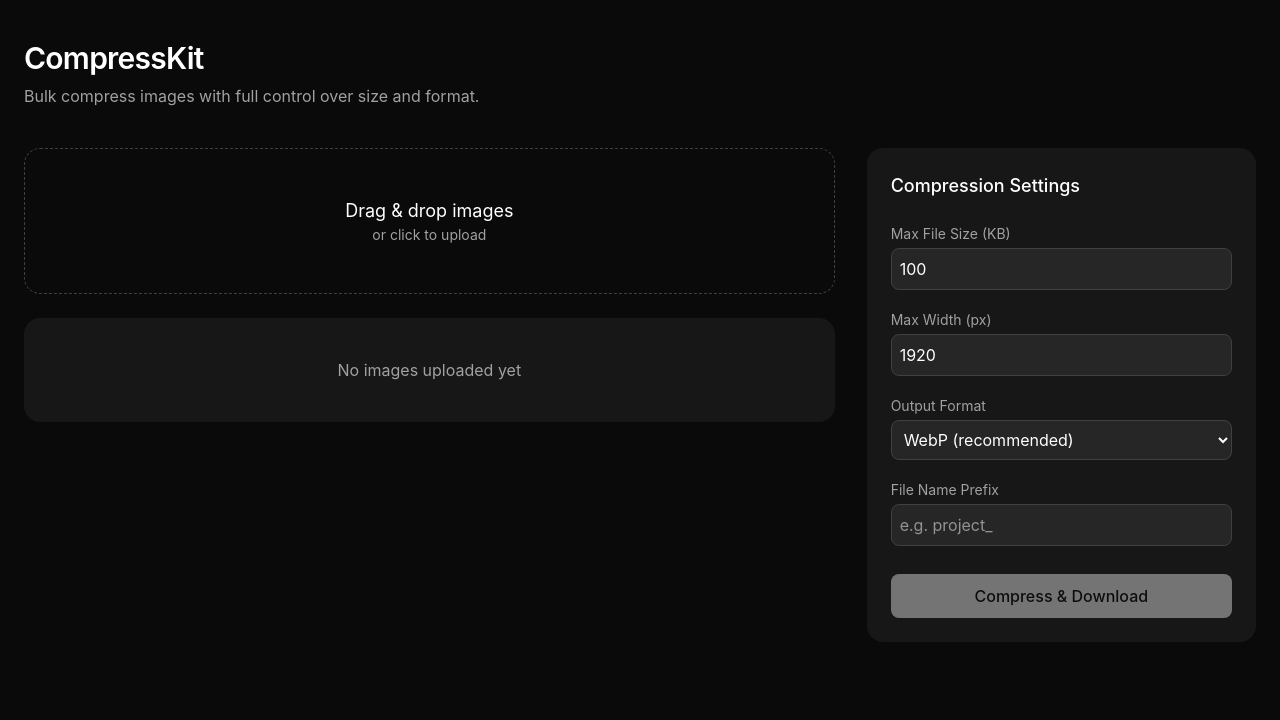
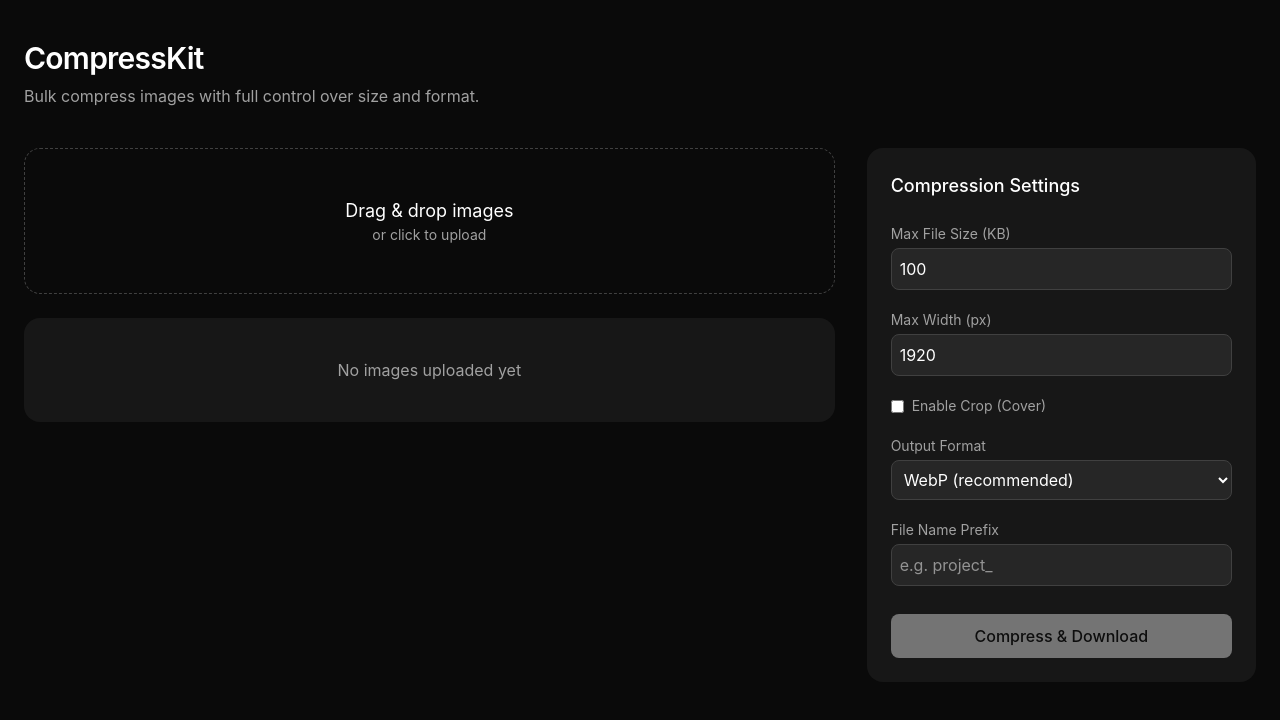
Before and after one commit to username36844/CompressKitnew, a React (Vite) app: page / in a window 1280 px wide. Shown: the top 720 px of the page. Built offline with nearby package versions, Linux system fonts and the light colour scheme.

Commit message:
Added croping feature

```diff
--- a/src/App.jsx
+++ b/src/App.jsx
@@ -7,6 +7,7 @@ import { compressImage } from "../src/utils/compressImage";
 import { downloadZip } from "../src/utils/zipFiles";
 import { buildFileName } from "../src/utils/rename";
 import { getSafeFormat } from "./utils/getSafeFormat";
+import { cropImageToCover } from "./utils/cropImage";
 
 export default function Home() {
   const [files, setFiles] = useState([]);
@@ -15,7 +16,12 @@ export default function Home() {
   const [settings, setSettings] = useState({
     maxSize: 100,
     maxWidth: 1920,
-    format: "webp", // ✅ default set here
+    format: "webp",
+    crop: {
+      enabled: false,
+      width: 800,
+      height: 500,
+    },
     rename: {
       prefix: "",
       suffix: "",
@@ -56,18 +62,37 @@ export default function Home() {
     const results = await Promise.all(
       files.map((item, index) =>
         limit(async () => {
-          // Set processing state
+          // 1. mark processing
           setFiles((prev) =>
             prev.map((f) =>
-              f.id === item.id ? { ...f, status: "processing" } : f,
+              f.id === item.id
+                ? { ...f, status: "processing", progress: 0 }
+                : f,
             ),
           );
 
-          // ✅ Resolve safe format
+          try {
+            // 2. resolve safe format
             const safeFormat = getSafeFormat(item.extension, settings.format);
 
+            // 3. decide input file (crop or original)
+            let inputFile = item.file;
+
+            if (settings.crop?.enabled) {
+              const croppedBlob = await cropImageToCover(
+                item.file,
+                settings.crop.width,
+                settings.crop.height,
+              );
+
+              inputFile = new File([croppedBlob], item.file.name, {
+                type: "image/jpeg", // temp format for processing
+              });
+            }
+
+            // 4. compress (with progress)
             const compressed = await compressImage(
-            item.file,
+              inputFile,
               { ...settings, format: safeFormat },
               (progress) => {
                 setFiles((prev) =>
@@ -76,21 +101,23 @@ export default function Home() {
               },
             );
 
-          // ✅ Ensure correct extension
+            // 5. fix extension
             const outputExt =
               settings.format === "auto" ? item.extension : safeFormat;
 
+            // 6. build filename
             const fileName = buildFileName(
               { ...item, extension: outputExt },
               index,
               settings.rename,
             );
 
+            // 7. create final file
             const finalFile = new File([compressed], fileName, {
               type: compressed.type,
             });
 
-          // Update UI
+            // 8. update UI
             setFiles((prev) =>
               prev.map((f) =>
                 f.id === item.id
@@ -98,17 +125,34 @@ export default function Home() {
                       ...f,
                       compressedSize: compressed.size,
                       status: "done",
+                      progress: 100,
                     }
                   : f,
               ),
             );
 
             return finalFile;
+          } catch (err) {
+            // error handling (important for production feel)
+            setFiles((prev) =>
+              prev.map((f) =>
+                f.id === item.id ? { ...f, status: "error" } : f,
+              ),
+            );
+
+            return null;
+          }
         }),
       ),
     );
 
-    await downloadZip(results);
+    // remove failed ones
+    const validFiles = results.filter(Boolean);
+
+    if (validFiles.length) {
+      await downloadZip(validFiles);
+    }
+
     setIsProcessing(false);
   };
 
--- a/src/components/SettingsPanel.jsx
+++ b/src/components/SettingsPanel.jsx
@@ -43,6 +43,61 @@ export default function SettingsPanel({
             }
             className="w-full p-2 bg-neutral-800 border border-neutral-700 rounded-lg"
           />
+        </div>
+
+        {/* crop */}
+        <div>
+          <label className="flex items-center gap-2 text-sm text-neutral-400 mb-2">
+            <input
+              type="checkbox"
+              checked={settings.crop.enabled}
+              onChange={(e) =>
+                setSettings({
+                  ...settings,
+                  crop: {
+                    ...settings.crop,
+                    enabled: e.target.checked,
+                  },
+                })
+              }
+            />
+            Enable Crop (Cover)
+          </label>
+
+          {settings.crop.enabled && (
+            <div className="flex gap-2">
+              <input
+                type="number"
+                value={settings.crop.width}
+                onChange={(e) =>
+                  setSettings({
+                    ...settings,
+                    crop: {
+                      ...settings.crop,
+                      width: +e.target.value,
+                    },
+                  })
+                }
+                className="w-full p-2 bg-neutral-800 rounded"
+                placeholder="Width"
+              />
+              <input
+                type="number"
+                value={settings.crop.height}
+                onChange={(e) =>
+                  setSettings({
+                    ...settings,
+                    crop: {
+                      ...settings.crop,
+                      height: +e.target.value,
+                    },
+                  })
+                }
+                className="w-full p-2 bg-neutral-800 rounded"
+                placeholder="Height"
+              />
+            </div>
+          )}
         </div>
 
         {/* Format */}
--- /dev/null
+++ b/src/utils/cropImage.js
@@ -0,0 +1,46 @@
+export const cropImageToCover = (file, width, height) => {
+  return new Promise((resolve, reject) => {
+    const img = new Image();
+    img.src = URL.createObjectURL(file);
+
+    img.onload = () => {
+      const canvas = document.createElement("canvas");
+      const ctx = canvas.getContext("2d");
+
+      canvas.width = width;
+      canvas.height = height;
+
+      const imgRatio = img.width / img.height;
+      const targetRatio = width / height;
+
+      let drawWidth, drawHeight, offsetX, offsetY;
+
+      if (imgRatio > targetRatio) {
+        // image is wider → crop sides
+        drawHeight = height;
+        drawWidth = img.width * (height / img.height);
+        offsetX = -(drawWidth - width) / 2;
+        offsetY = 0;
+      } else {
+        // image is taller → crop top/bottom
+        drawWidth = width;
+        drawHeight = img.height * (width / img.width);
+        offsetX = 0;
+        offsetY = -(drawHeight - height) / 2;
+      }
+
+      ctx.drawImage(img, offsetX, offsetY, drawWidth, drawHeight);
+
+      canvas.toBlob(
+        (blob) => {
+          if (!blob) return reject("Crop failed");
+          resolve(blob);
+        },
+        "image/jpeg", // temp format
+        0.95
+      );
+    };
+
+    img.onerror = reject;
+  });
+};
```
Lines whose indentation alone changed are shown as unchanged.
